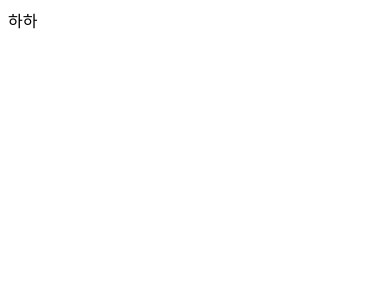
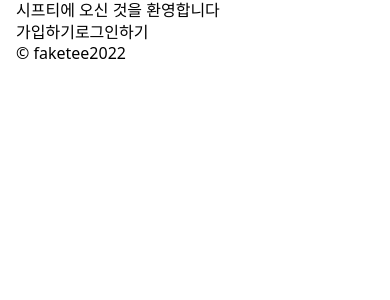
Before and after one commit to dev-hsyang/staff-pilot, a React (Vite) app in the folder frontend/: page / in a window 390 px wide. Shown: the top 300 px of the page. Built offline with nearby package versions, Linux system fonts and the light colour scheme.

Commit message:
Feat #1 : 모바일/웹 레이아웃 css

 - viewport에 맞게 변경

```diff
--- a/frontend/index.html
+++ b/frontend/index.html
@@ -6,7 +6,7 @@
     <meta name="viewport" content="width=device-width, initial-scale=1.0" />
     <title>Faketee</title>
   </head>
-  <body>
+  <body class="sm:w-[25rem] w-full">
     <div id="root"></div>
     <script type="module" src="/src/main.tsx"></script>
   </body>
--- a/frontend/src/404.tsx
+++ b/frontend/src/404.tsx
@@ -1,7 +1,3 @@
 export default function ErrorPage() {
-  return (
-    <>
-      404 page
-    </>
-  )
+  return <>404 page</>;
 }
--- a/frontend/src/Pages/Main/index.tsx
+++ b/frontend/src/Pages/Main/index.tsx
@@ -1,7 +1,18 @@
+import { MainPageWrapper } from './style';
+
 export default function MainPage() {
   return (
-    <>
-      <>하하</>
-    </>
+    <MainPageWrapper>
+      <h1>시프티에 오신 것을 환영합니다</h1>
+      <form id="login">
+        <a href="/account/register-form">
+          <button type="button">가입하기</button>
+        </a>
+        <a href="/account/login-form">
+          <button type="button">로그인하기</button>
+        </a>
+      </form>
+      <p>&copy; faketee2022</p>
+    </MainPageWrapper>
   );
 }
--- /dev/null
+++ b/frontend/src/Pages/Main/style.tsx
@@ -0,0 +1,5 @@
+import React from 'react';
+
+export const MainPageWrapper = ({ children }: { children: React.ReactNode }) => (
+  <section className="flex flex-col">{children}</section>
+);
--- /dev/null
+++ b/frontend/src/Styles/index.css
@@ -0,0 +1,31 @@
+@tailwind base;
+@tailwind components;
+@tailwind utilities;
+
+* {
+  -webkit-tap-highlight-color : transparent;
+}
+
+body {
+  display : flex;
+  line-height : 1.35;
+  justify-content : center;
+  align-items : center;
+  height : var(--vh);
+  margin : 0 auto;
+  min-width : 17.5rem;
+}
+
+#root {
+  width : 100%;
+  background-color : white;
+  box-shadow: rgba(100, 100, 111, 0.2) 0px 10px 30px 0px;
+  height : var(--vh);
+
+  padding : 0 1rem;
+}
+
+:root {
+  --vh : 100vh;
+  --gutter: 1rem;
+}
--- a/frontend/src/main.tsx
+++ b/frontend/src/main.tsx
@@ -1,7 +1,7 @@
 import React from 'react';
 import ReactDOM from 'react-dom/client';
 import { BrowserRouter } from 'react-router-dom';
-import 'tailwindcss/tailwind.css';
+import './Styles/index.css';
 
 import App from './App';
 
```
